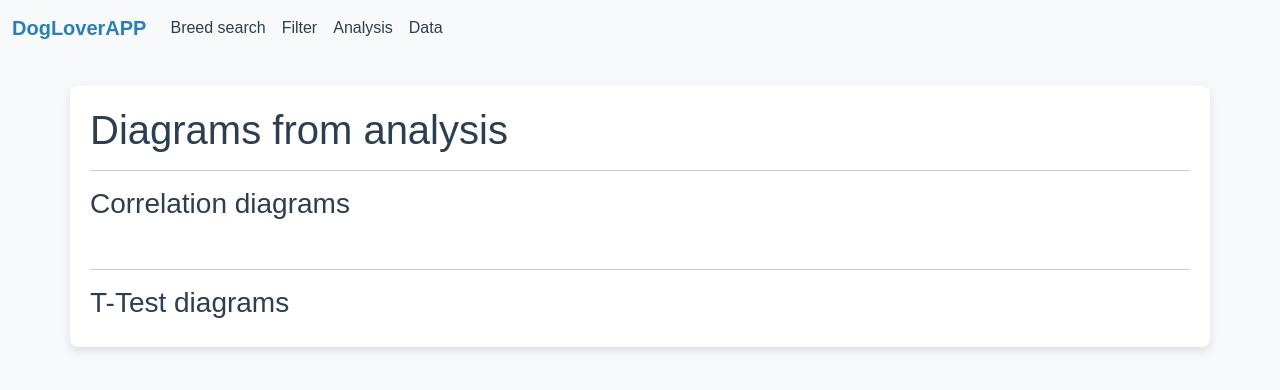
After one commit to caso02/SP_Dogbreeds, a Flask app: template templates/analysis.html in a window 1280 px wide. The commit adds this page. Shown: the top 390 px of the page. Run offline with Flask 3, Linux system fonts and the light colour scheme; the template is opened without the code that fills it, so the values that code supplies are empty; some libraries are stand-ins or nearby versions.

Commit message:
new page analysis, data preperation update (everything in low caps + no spaces), use of database and not csv for data analysis

```diff
--- a/app.py
+++ b/app.py
@@ -2,11 +2,12 @@ from flask import Flask, request, render_template, jsonify
 import sqlite3
 import pandas as pd
 import re
+import os
 
 app = Flask(__name__)
 DB_PATH = 'data/dog_breeds.db'
 
-# Route um alle Hunderassen zu bekommen
+# Route, um alle Hunderassen zu bekommen
 @app.route('/get_all_breeds', methods=['GET'])
 def get_all_breeds():
     conn = sqlite3.connect(DB_PATH)
@@ -28,12 +29,11 @@ def hello():
         conn.close()
     return render_template('index.html', result=result)
 
-
 # Route für die Suche nach Charaktereigenschaften
 def get_unique_traits_from_db():
     conn = sqlite3.connect(DB_PATH)
     cursor = conn.cursor()
-    cursor.execute("SELECT DISTINCT [Character Traits] FROM cleaned_data")
+    cursor.execute("SELECT DISTINCT character_traits FROM cleaned_data")
     all_traits = set()
 
     for row in cursor.fetchall():
@@ -52,7 +52,7 @@ def filter():
     if request.method == 'POST':
         traits = request.form.getlist('traits')
         if traits:
-            trait_conditions = ' AND '.join([f"LOWER([Character Traits]) LIKE '%{trait.lower()}%'" for trait in traits])
+            trait_conditions = ' AND '.join([f"LOWER(character_traits) LIKE '%{trait.lower()}%'" for trait in traits])
             query = f"SELECT * FROM cleaned_data WHERE {trait_conditions}"
             conn = sqlite3.connect(DB_PATH)
             cursor = conn.cursor()
@@ -61,8 +61,7 @@ def filter():
             conn.close()
     return render_template('filter.html', breeds=breeds, traits=all_traits)
 
-
-# Route für anzeigen aller Daten
+# Route zum Anzeigen aller Daten
 @app.route('/data/')
 def data():
     conn = sqlite3.connect(DB_PATH)
@@ -70,5 +69,14 @@ def data():
     conn.close()
     return render_template('data.html', tables=[df.to_html(classes='data', escape=False)], titles=df.columns.values)
 
+
+@app.route('/analysis')
+def analysis():
+    # Liste aller Bilder im Verzeichnis diagrams/ttest
+    ttest_images = [img for img in os.listdir('static/diagrams/ttest') if img.endswith('.png')]
+    # Liste aller allgemeinen Diagramme im Verzeichnis diagrams
+    general_images = [img for img in os.listdir('static/diagrams') if img.endswith('.png') and not img.startswith('ttest')]
+    return render_template('analysis.html', ttest_images=ttest_images, general_images=general_images)
+
 if __name__ == '__main__':
     app.run(debug=True)
--- /dev/null
+++ b/templates/analysis.html
@@ -0,0 +1,26 @@
+{% extends 'base.html' %}
+
+{% block content %}
+    <h1>Diagrams from analysis</h1>
+    <hr>
+    <h3>Correlation diagrams</h3>
+    <div class="row">
+        {% for image in general_images %}
+            <div class="col-md-6 mb-6">
+                <img src="{{ url_for('static', filename='diagrams/' + image) }}" class="img-fluid" alt="{{ image }}">
+            </div>
+        {% endfor %}
+    </div>
+
+    <br>
+    <hr>
+
+    <h3>T-Test diagrams</h3>
+    <div class="row">
+        {% for image in ttest_images %}
+            <div class="col-md-6 mb-6">
+                <img src="{{ url_for('static', filename='diagrams/ttest/' + image) }}" class="img-fluid" alt="{{ image }}">
+            </div>
+        {% endfor %}
+    </div>
+{% endblock %}
--- a/templates/base.html
+++ b/templates/base.html
@@ -59,6 +59,9 @@
                         <a class="nav-link {% if request.endpoint == 'filter' %}active{% endif %}" href="{{ url_for('filter') }}">Filter</a>
                     </li>
                     <li class="nav-item">
+                        <a class="nav-link {% if request.endpoint == 'analysis' %}active{% endif %}" href="{{ url_for('analysis') }}">Analysis</a>
+                    </li>
+                    <li class="nav-item">
                         <a class="nav-link {% if request.endpoint == 'data' %}active{% endif %}" href="{{ url_for('data') }}">Data</a>
                     </li>
                 </ul>
```
Also changed, not shown: templates/filter.html (+5 -5 lines), templates/index.html (+6 -6 lines), 3 other files.
